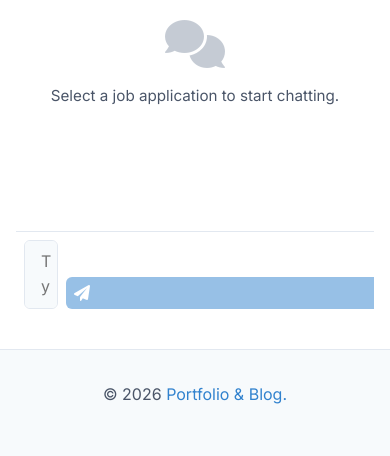
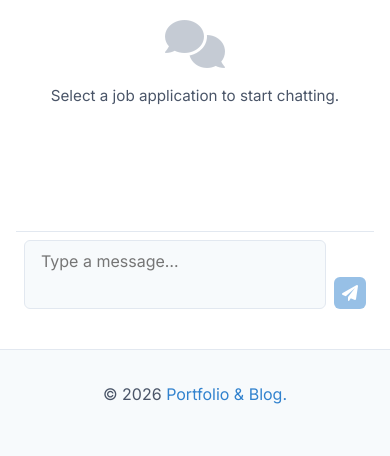
Before and after one commit to luisito666/portfolio-blog, a Django app: page /assistant/ in a window 390 px wide. Shown: the part 695-1151 px from the top of the page. Run offline with Django 5.2, Linux system fonts and the light colour scheme; the visitor is signed in with stand-in values (Sample User, id 1); data that the repository does not hold is empty.

Commit message:
Update css for fix problem with button in chat

```diff
--- a/src/static/css/cv_assistant.css
+++ b/src/static/css/cv_assistant.css
@@ -579,6 +579,9 @@ html.dark {
     }
 
     .chat-input-area .btn {
+        /* global .btn { width: 100% } kicks in below 480px (see style.css);
+           override it here so the send button doesn't take over the row. */
+        width: auto;
         flex-shrink: 0;
         padding: var(--spacing-sm);
         font-size: 16px;
```
